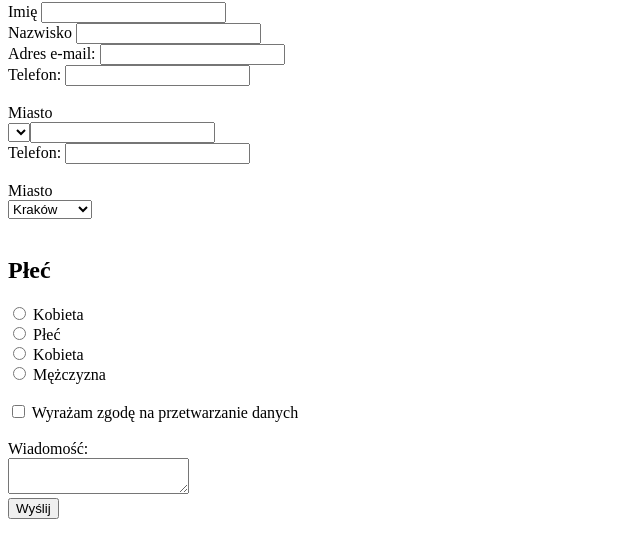
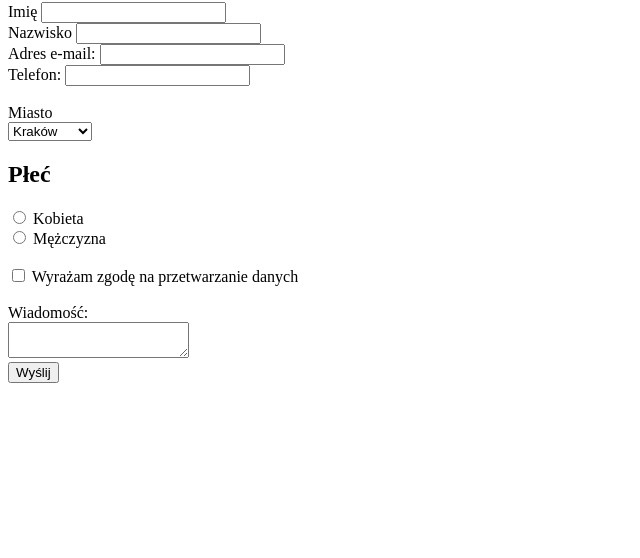
Before and after one commit to nikolg0/formularz1, a plain HTML site: page index.html in a window 1280 px wide. Shown: the part 78-636 px from the top of the page, without its empty margins (0-640 px from the left). Drawn offline with Linux system fonts and the light colour scheme.

Commit message:
Update index.html

```diff
--- a/index.html
+++ b/index.html
@@ -10,7 +10,6 @@
     <form action="https://formspree.io/f/xbjnqljy" method="POST">
       <label for="fname">Imię</label>
       <input type="text" name="fname" id="fname" /> <br />
-
       <label for="lname">Nazwisko</label>
       <input type="text" name="lname" id="lname" /> <br />
 
@@ -22,28 +21,16 @@
 
       <label for="city">Miasto</label><br />
       <select name="city" id="city">
-      <label for="name">Adres e-mail:</label>
-      <input type="email" name="email" id="email" /> <br />
-
-      <label for="name">Telefon:</label>
-      <input type="tel" name="phone" id="phone" /> <br /><br />
-
-      <label for="name">Miasto</label><br />
-      <select name="city">
         <option value="Kraków">Kraków</option>
         <option value="Warszawa">Warszawa</option>
         <option value="Gdańsk">Gdańsk</option>
       </select>
-      <br /><br />
+      <br />
 
       <h2>Płeć</h2>
       <input type="radio" name="choice" id="Kobieta" />
       <label for="Kobieta">Kobieta</label><br />
       <input type="radio" name="choice" id="Mężczyzna" />
-      <label for="name">Płeć</label> <br />
-      <input type="radio" name="choice" value="Kobieta" />
-      <label for="Kobieta">Kobieta</label><br />
-      <input type="radio" name="choice" value="Mężczyzna" />
       <label for="Mężczyzna">Mężczyzna</label><br /><br />
 
       <input type="checkbox" name="agreement" /> Wyrażam zgodę na przetwarzanie
```
